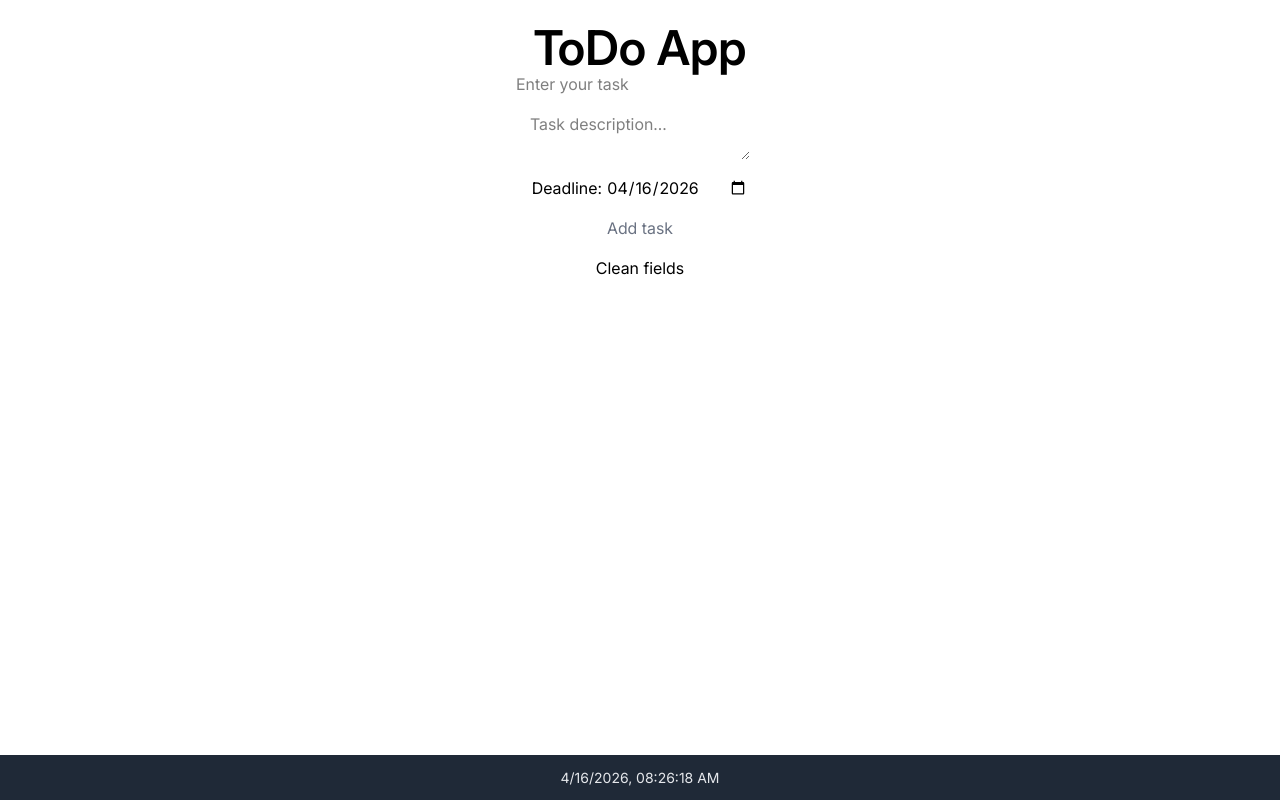
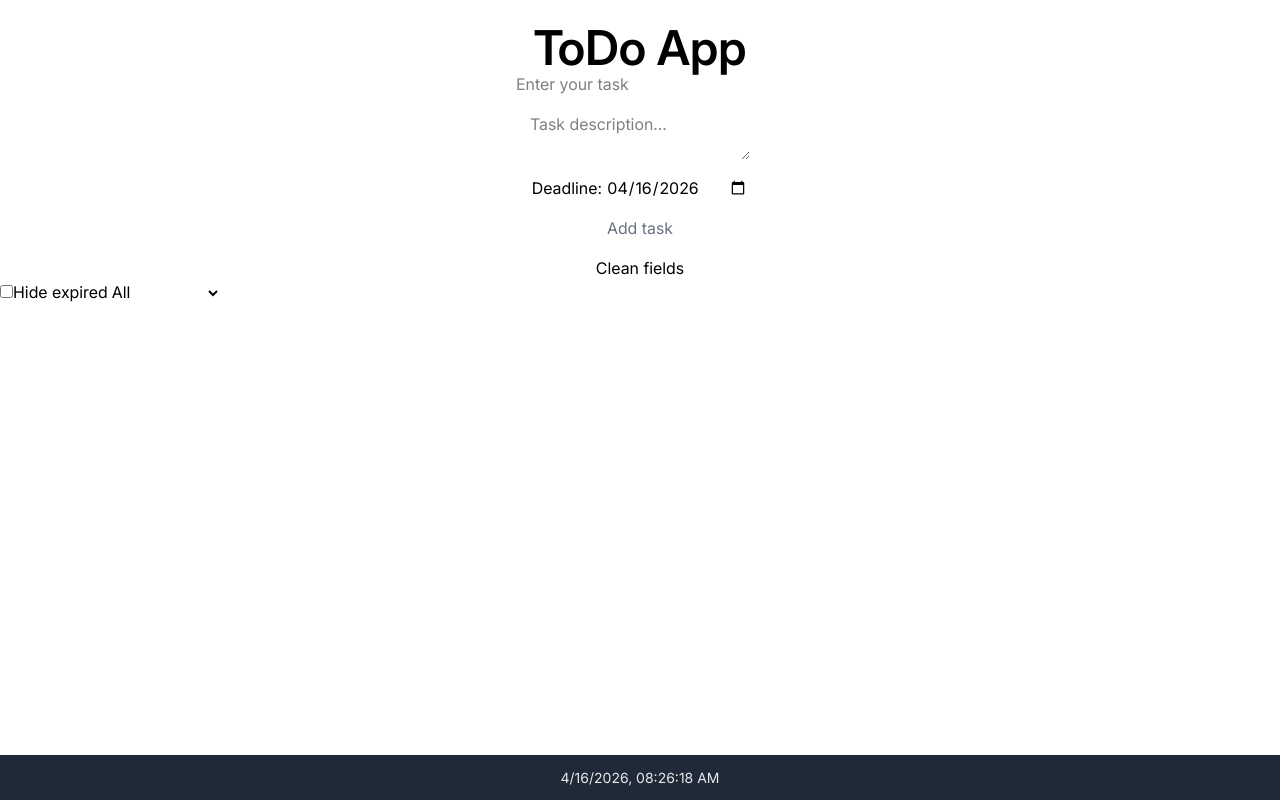
Before and after one commit to skyzerx777/toDo-vue, a Vue app: page / in a window 1280 px wide. Built offline with nearby package versions, Linux system fonts and the light colour scheme; the HTML template or start-up script is replaced by a standard one.

Commit message:
Status and expiration filters

```diff
--- a/src/components/TodoList.vue
+++ b/src/components/TodoList.vue
@@ -1,19 +1,47 @@
 <script setup lang="ts">
-import { computed } from 'vue';
+import { computed, ref } from 'vue';
 import TodoItem from './TodoItem.vue';
 import type { ITodo } from './types';
 
 const { todoArray } = defineProps<{ todoArray: ITodo[] }>();
+type StatusesType = 'All' | 'Completed' | 'Incompleted';
+const statuses: StatusesType[] = ['All', 'Completed', 'Incompleted'];
+const hideExpired = ref(false);
+const status = ref<StatusesType>('All');
 
 function removeTodo(index: number) {
 	todoArray.splice(index, 1);
 }
 
-const reversedTodoArray = computed<ITodo[]>(() => [...todoArray].reverse());
+const filteredTodoArray = computed(() => {
+	return filterTodoArray(todoArray);
+});
+
+function filterTodoArray(array: ITodo[]) {
+	let filteredArray = [...array];
+
+	if (hideExpired.value === true) {
+		filteredArray = filteredArray.filter(item => !item.overdue);
+	}
+	if (status.value === 'Completed') {
+		filteredArray = filteredArray.filter(item => item.completed);
+	}
+	if (status.value === 'Incompleted') {
+		filteredArray = filteredArray.filter(item => !item.completed);
+	}
+	return filteredArray;
+}
+const reversedTodoArray = computed<ITodo[]>(() =>
+	[...filteredTodoArray.value].reverse(),
+);
 </script>
 
 <template>
 	<div>
+		<label><input type="checkbox" v-model="hideExpired" />Hide expired</label>
+		<select v-model="status">
+			<option v-for="status in statuses">{{ status }}</option>
+		</select>
 		<TodoItem
 			v-for="(todo, index) in reversedTodoArray"
 			:key="todo.id"
```
